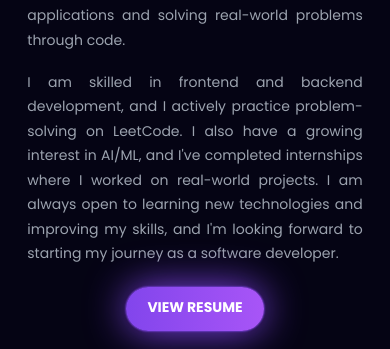
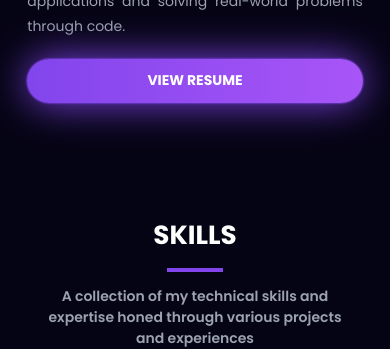
Before and after one commit to suryamanoj07/portfolio, a React (Vite) app: page / in a window 390 px wide. Shown: the part 639-988 px from the top of the page. Built offline with nearby package versions, Linux system fonts and the light colour scheme.

Commit message:
mobile fix

```diff
--- a/src/components/About/About.jsx
+++ b/src/components/About/About.jsx
@@ -8,7 +8,7 @@ const About = () => {
   return (
     <section
       id="about"
-      className="py-8 sm:py-8 lg:py-8 px-[7vw] md:px-[7vw] lg:px-[20vw] font-sans mt-8 sm:mt-12 lg:mt-16"
+      className="pt-4 pb-8 sm:py-8 lg:py-8 px-[7vw] md:px-[7vw] lg:px-[20vw] font-sans mt-8 sm:mt-12 lg:mt-16"
     >
       <div className="flex flex-col-reverse lg:flex-row items-center lg:items-center gap-6 lg:gap-12 xl:gap-16">
         {/* Left Side: Text Block */}
@@ -67,7 +67,7 @@ const About = () => {
             <p className="text-justify lg:text-left lg:text-sm">
               I am a passionate and curious learner currently pursuing my B.Tech in Computer Science from Indian Institute of Indian Institute of Information Technology Sri City. I enjoy building web applications and solving real-world problems through code.
             </p>
-            <p className="text-justify lg:text-left lg:text-sm">
+            <p className="hidden sm:block text-justify lg:text-left lg:text-sm">
               I am skilled in frontend and backend development, and I actively practice problem-solving on LeetCode. I also have a growing interest in AI/ML, and I&apos;ve completed internships where I worked on real-world projects. I am always open to learning new technologies and improving my skills, and I&apos;m looking forward to starting my journey as a software developer.
             </p>
           </div>
@@ -75,7 +75,7 @@ const About = () => {
             href="https://drive.google.com/file/d/1b8Y5Yg0Oh2wYOYp_7PUjLlFLH8xVkqNx/view?usp=drive_link"
             target="_blank"
             rel="noopener noreferrer"
-            className="inline-block w-auto self-center lg:self-start text-white py-3 px-6 sm:px-8 rounded-full text-responsive-base sm:text-responsive-lg lg:text-sm font-bold transition duration-300 transform hover:scale-105 hover:shadow-lg"
+            className="inline-block w-full sm:w-auto self-center lg:self-start text-white py-3 px-6 sm:px-8 rounded-full text-responsive-base sm:text-responsive-lg lg:text-sm font-bold transition duration-300 transform hover:scale-105 hover:shadow-lg"
             style={{
               background: 'linear-gradient(90deg, #8245ec, #a855f7)',
               boxShadow: '0 0 2px #8245ec, 0 0 2px #8245ec, 0 0 40px #8245ec',
```
